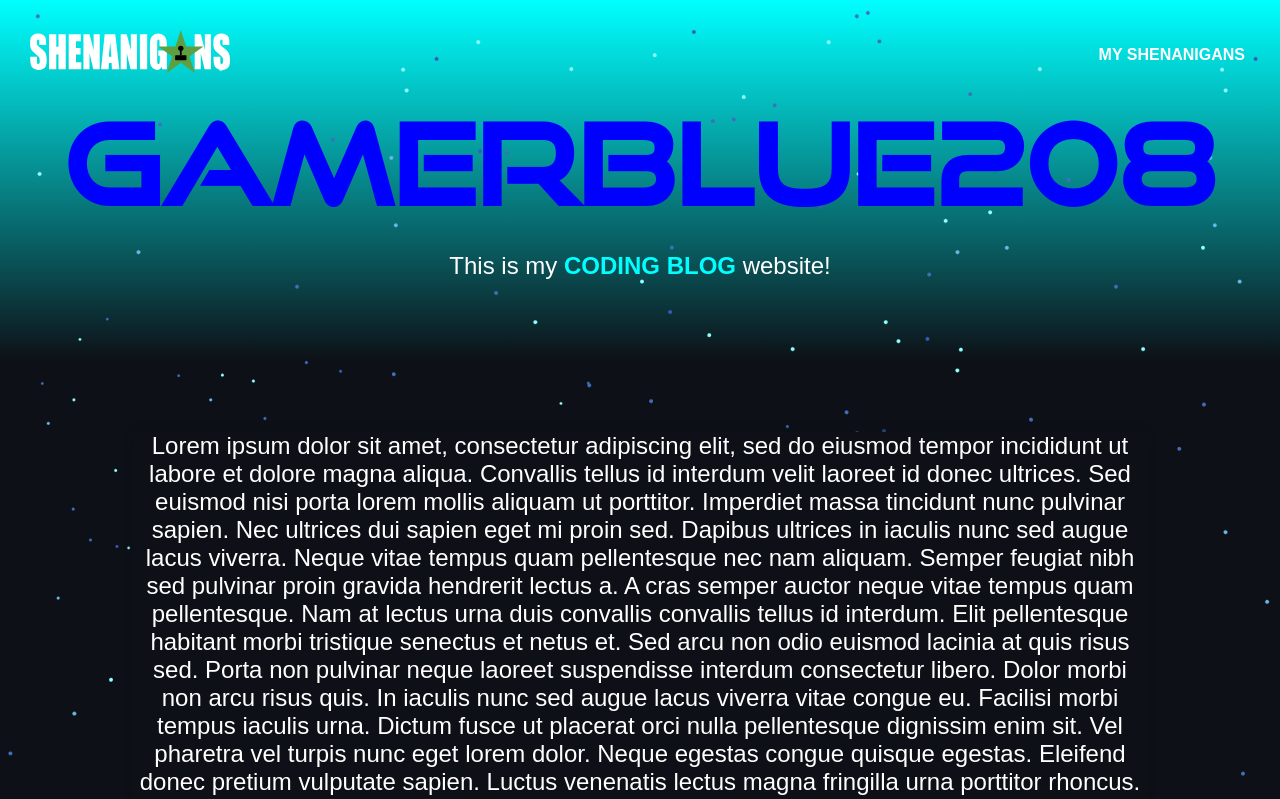
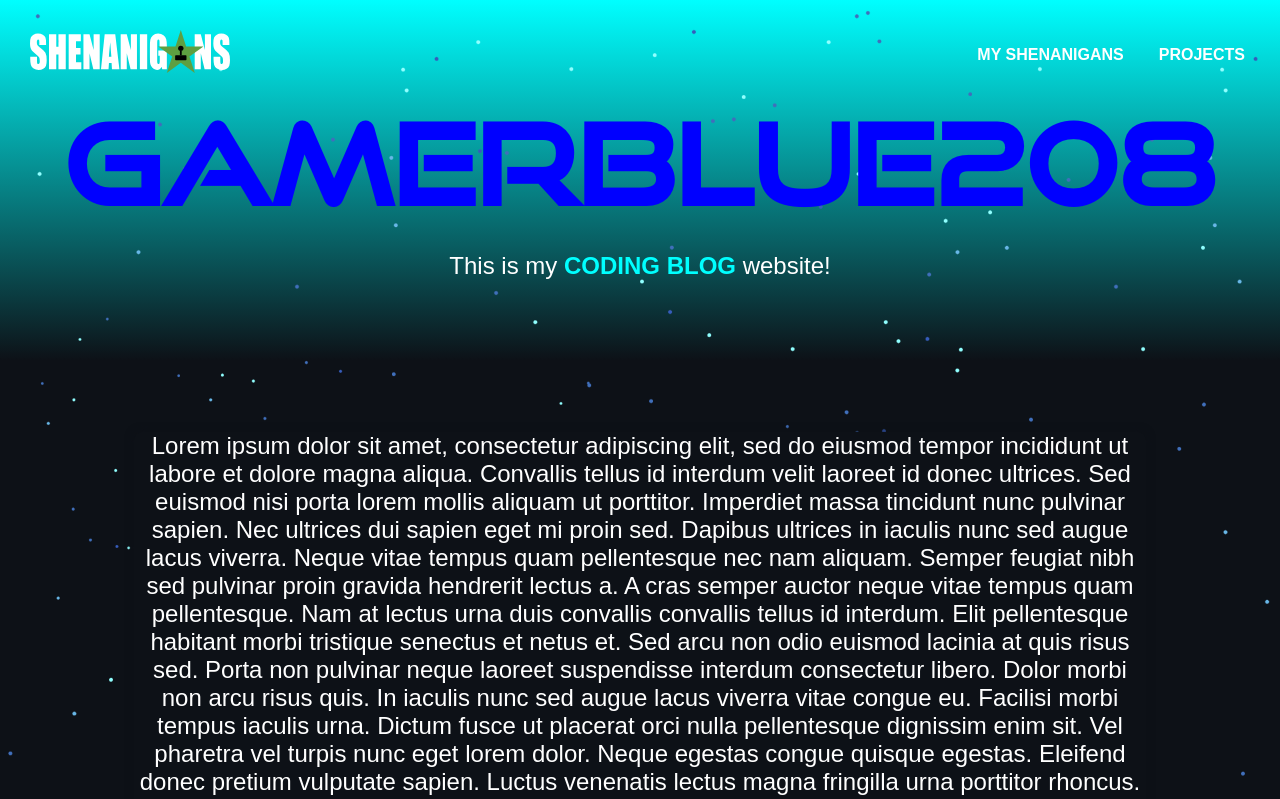
Before and after one commit to GamerBlue208/gamerblue208.github.io, a plain HTML site: page index.html in a window 1280 px wide. Shown: the top 799 px of the page. Drawn offline with Linux system fonts and the light colour scheme.

Commit message:
added projects page (not finished at all)

```diff
--- a/index.html
+++ b/index.html
@@ -14,6 +14,7 @@
             <a href="" class="logo"><img src="/resources/images/logo/shenanigans-logo.svg" width="200"></a>
             <ul>
                 <li><a href="/shenanigans"><b>MY SHENANIGANS</b></a></li>
+                <li><a href="/projects"><b>PROJECTS</b></a></li>
             </ul>
         </header>
 
```
Also changed, not shown: projects.html (added), projects/GLaDOS.html (added).
